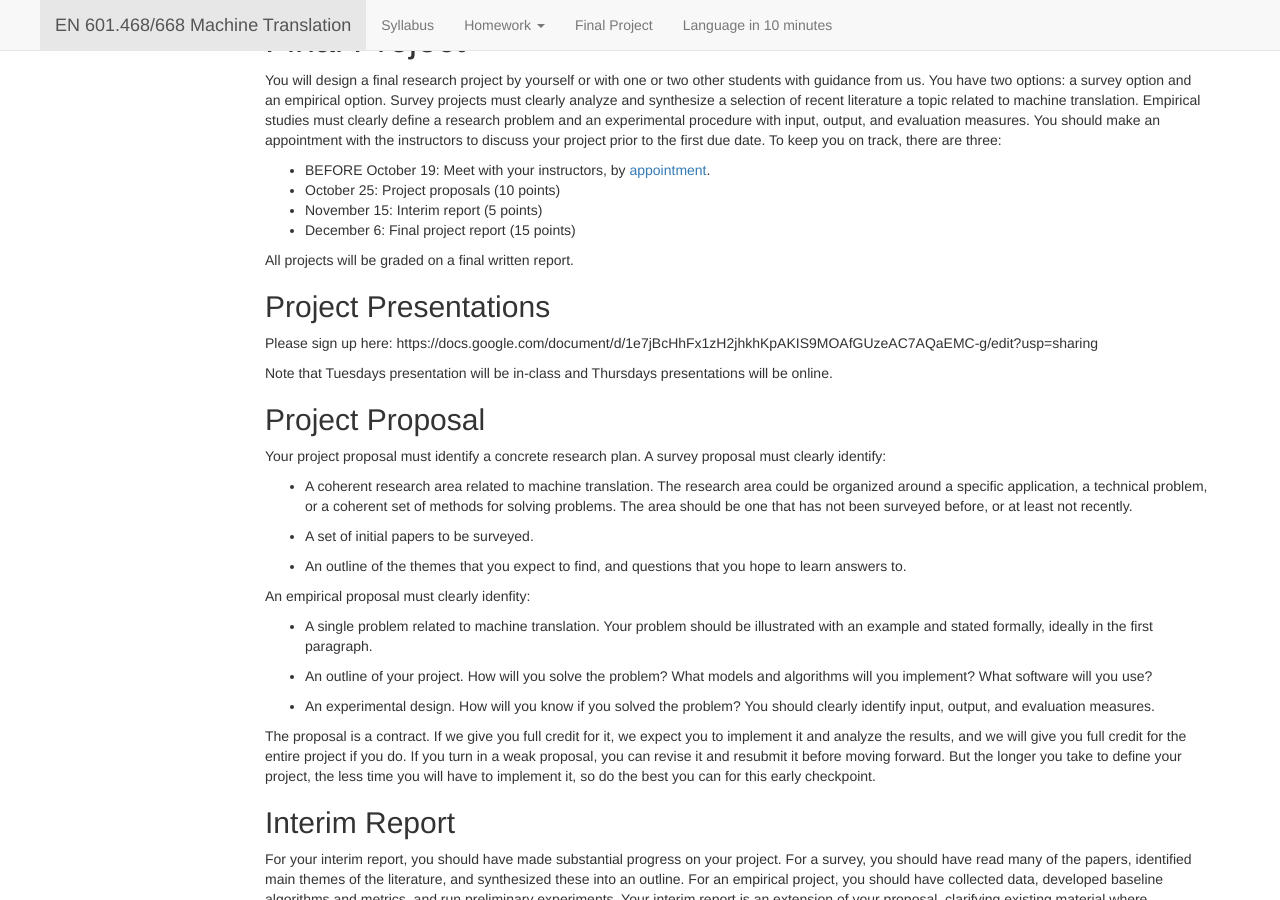
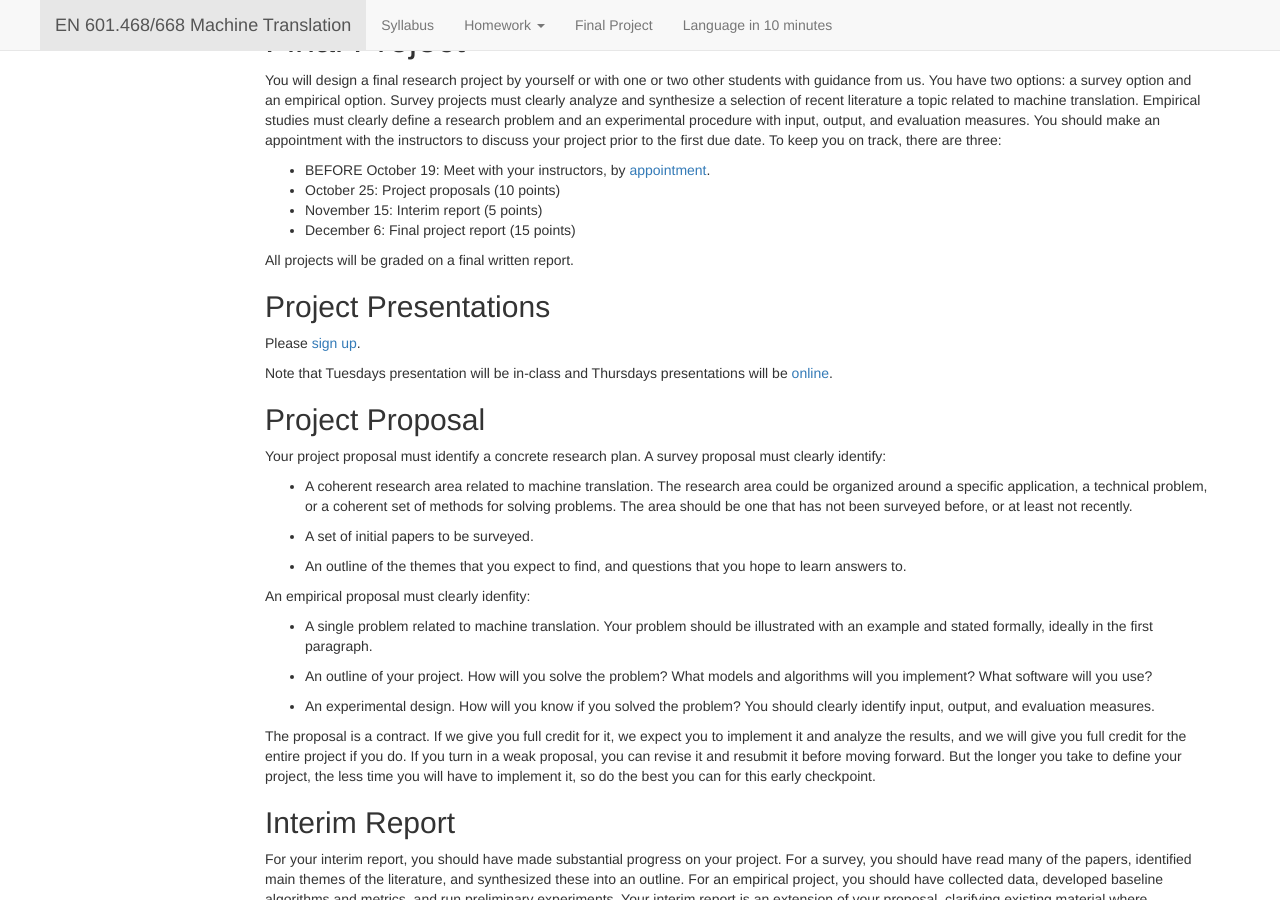
Before and after one commit to mt-class/jhu, a Jekyll site: the page built from jhu-2021/project.md, in a window 1280 px wide and 900 px high. Built offline with Jekyll 4.4.1, drawn with Linux system fonts in a browser that asks for light colours; nearby versions of some CDN libraries; some web fonts are replaced; library files that are not in the unit come from our copies.

Commit message:
archived 2021

```diff
--- a/jhu-2021/project.md
+++ b/jhu-2021/project.md
@@ -30,9 +30,9 @@
 Project Presentations
 ---------------------
 
-Please sign up here: https://docs.google.com/document/d/1e7jBcHhFx1zH2jhkhKpAKIS9MOAfGUzeAC7AQaEMC-g/edit?usp=sharing
+Please [sign up](https://docs.google.com/document/d/1e7jBcHhFx1zH2jhkhKpAKIS9MOAfGUzeAC7AQaEMC-g/edit?usp=sharing).
 
-Note that Tuesdays presentation will be in-class and Thursdays presentations will be online.
+Note that Tuesdays presentation will be in-class and Thursdays presentations will be [online](https://wse.zoom.us/j/9585197149).
 
 Project Proposal
 ----------------
```
Also changed, not shown: jhu-2021/_data/syllabus.yaml (+12 -2 lines).
